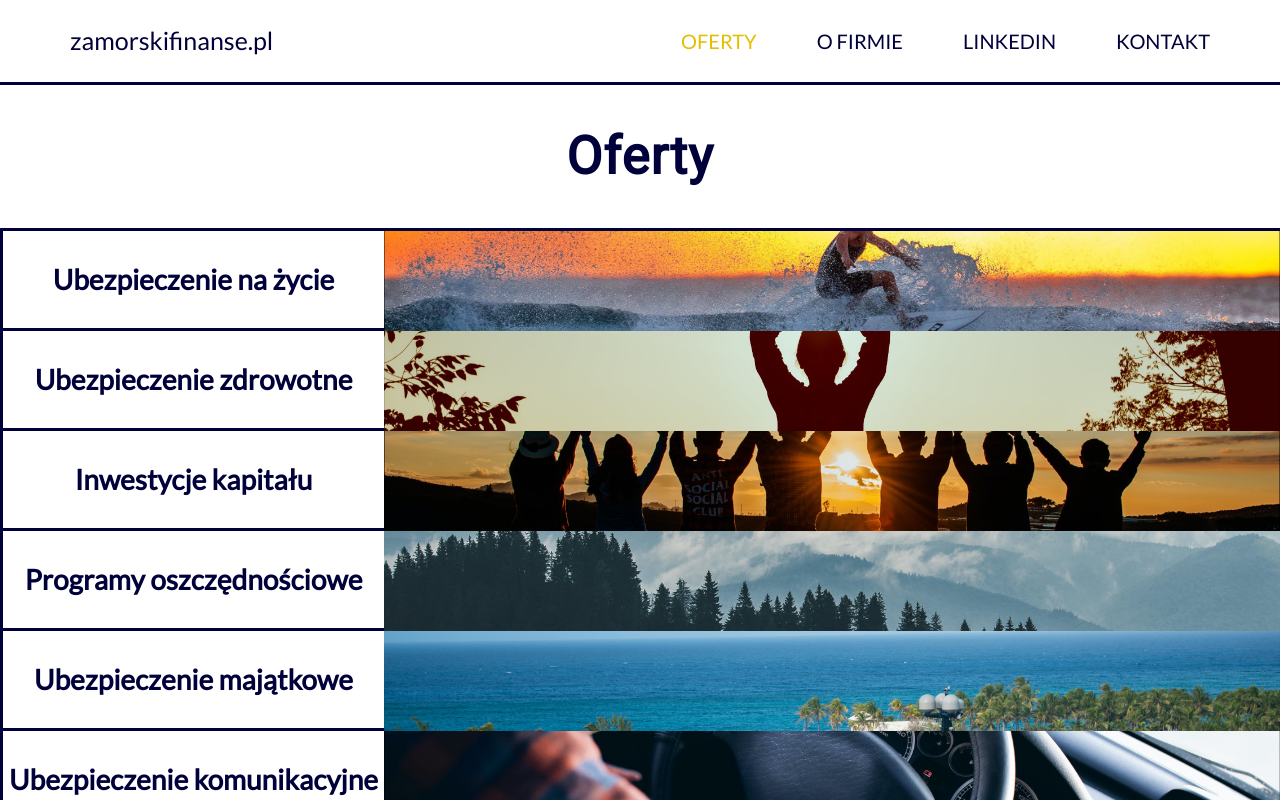
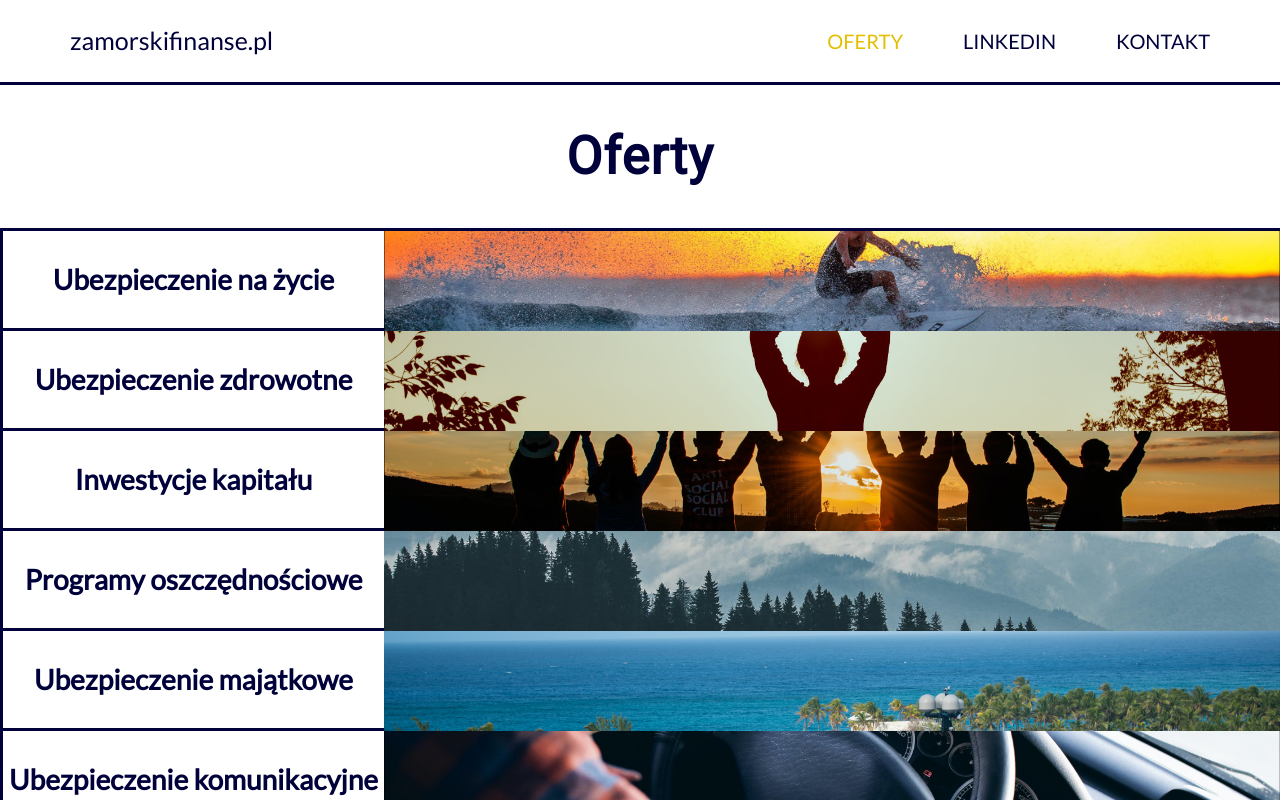
Before and after one commit to Soszka/Angular-zamorskiFinanse, an Angular app: page /oferty in a window 1280 px wide. Shown: the top 800 px of the page. Built offline with nearby package versions, Linux system fonts and the light colour scheme.

Commit message:
company section removed

```diff
--- a/angular.json
+++ b/angular.json
@@ -97,5 +97,8 @@
         }
       }
     }
+  },
+  "cli": {
+    "analytics": false
   }
 }
--- a/src/app/app-routing.module.ts
+++ b/src/app/app-routing.module.ts
@@ -1,12 +1,10 @@
 import { NgModule } from '@angular/core';
 import { RouterModule, Routes } from '@angular/router';
 import { HomeComponent } from './home/home.component';
-import { CompanyComponent } from './company/company.component';
 import { OfertsComponent } from './oferts/oferts.component';
 
 const routes: Routes = [
   { path: '', component: HomeComponent },
-  { path: 'firma', component: CompanyComponent },
   { path: 'oferty', component: OfertsComponent },
 ];
 
--- a/src/app/header-nav/expanded-nav/expanded-nav.component.html
+++ b/src/app/header-nav/expanded-nav/expanded-nav.component.html
@@ -2,7 +2,6 @@
   <ul>
     <li><a (click)="clickedLink()" routerLink="/" routerLinkActive="active-link" [routerLinkActiveOptions]="{ exact: true }"><fa-icon class ="icon" [icon]="faHome"></fa-icon>STRONA GŁÓWNA</a></li>
     <li><a (click)="clickedLink()" routerLink="/oferty" routerLinkActive="active-link"><fa-icon class ="icon" [icon]="faBriefcase"></fa-icon>OFERTY</a></li>
-    <li><a (click)="clickedLink()" routerLink="/firma" routerLinkActive="active-link"><fa-icon class ="icon" [icon]="faBuilding"></fa-icon>O FIRMIE</a></li>
     <li><a (click)="clickedLink()" href="https://www.linkedin.com/in/jakub-zamorski-25a257189" target="_blank"><fa-icon class ="icon" [icon]="faLinkedin"></fa-icon>LINKEDIN</a></li>
     <li><a (click)="clickedLink()" href="#contact"><fa-icon class ="icon" [icon]="faEnvelope"></fa-icon>KONTAKT</a></li>
   </ul>
--- a/src/app/header-nav/header-nav.component.html
+++ b/src/app/header-nav/header-nav.component.html
@@ -7,7 +7,6 @@
     <div>
       <ul>
         <li><a routerLink="/oferty" routerLinkActive="active-link">OFERTY</a></li>
-        <li><a routerLink="/firma" routerLinkActive="active-link">O FIRMIE</a></li>
         <li><a href="https://www.linkedin.com/in/jakub-zamorski-25a257189" target="_blank">LINKEDIN</a></li>
         <li><a href="#contact">KONTAKT</a></li>
       </ul>
```
Also changed, not shown: src/app/oferts/oferts.component.html (+4 -4 lines), src/app/title/title.component.html (line endings or trailing spaces).
